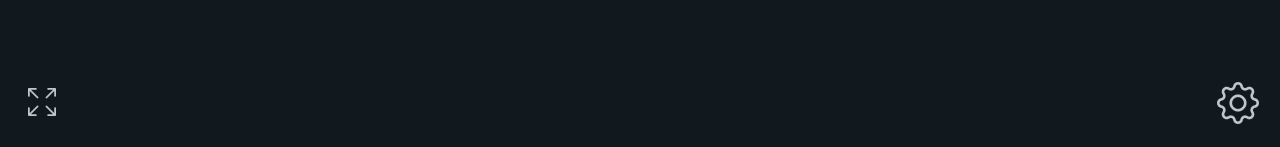
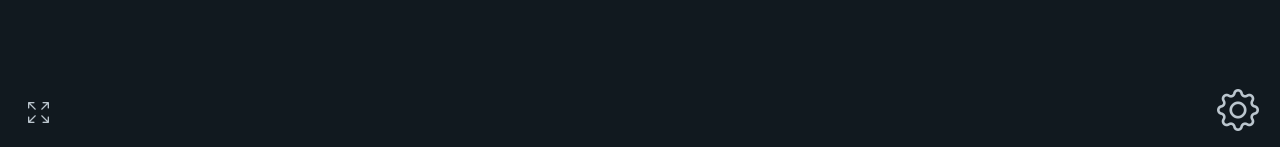
Before and after one commit to david-bulte/generative-angular, an Angular app: page / in a window 1280 px wide. Shown: the part 650-797 px from the top of the page. Built offline with nearby package versions, Linux system fonts and the light colour scheme.

Commit message:
fix styling social icons

```diff
--- a/src/app/app.component.css
+++ b/src/app/app.component.css
@@ -98,20 +98,22 @@ i.bi {
   cursor: pointer;
 }
 
-i.bi-gear,
-i.bi-arrows-fullscreen {
+i.bi-gear {
   position: absolute;
-  margin: 2rem;
-}
-
-i.bi-gear {
+  margin-right: 2rem;
+  margin-bottom: 1.5rem;
   right: 0;
   bottom: 0;
+  font-size: 2rem;
 }
 
 i.bi-arrows-fullscreen {
+  position: absolute;
+  margin-left: 2rem;
+  margin-bottom: 1.5rem;
   left: 0;
   bottom: 0;
+  font-size: 1.5rem;
 }
 
 i.bi-gear.animated {
```
